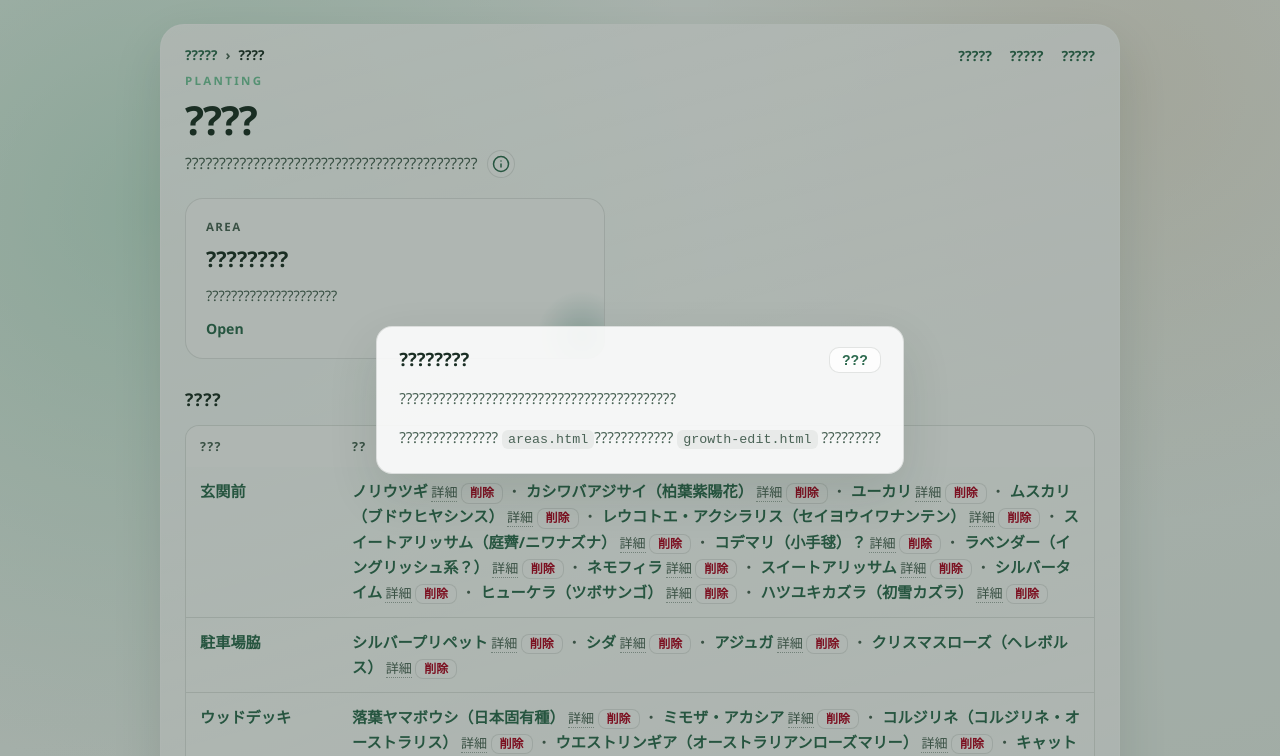
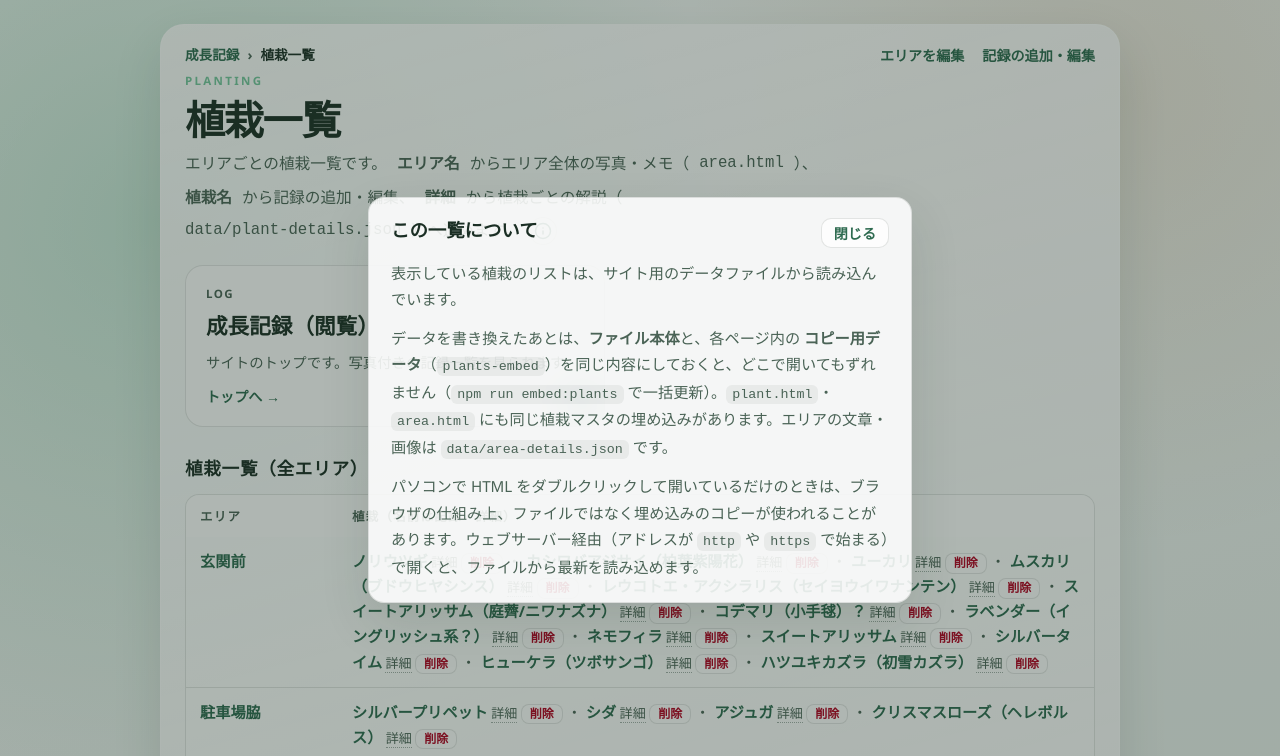
Before and after one commit to imusuke/planting, a website: page plants.html in a window 1280 px wide. Both pictures are taken after a click on the button "この一覧について（説明を開く）". Shown: the top 756 px of the page. Drawn offline with Linux system fonts and the light colour scheme; no server answers.

Commit message:
fix: restore mojibake-free page copy

```diff
--- a/growth.js
+++ b/growth.js
@@ -2834,9 +2834,9 @@
       quick.innerHTML =
         '<h2 id="home-quick-heading">Quick Start</h2>' +
         '<div class="home-quick-grid">' +
-        '<a class="card growthlog" href="./areas.html"><span class="card-label">Step 1</span><h2>????????</h2><p>?????????????????????</p><span class="open">Open</span></a>' +
-        '<a class="card growthlog" href="./plants.html"><span class="card-label">Step 2</span><h2>???????</h2><p>?????????????????????</p><span class="open">Open</span></a>' +
-        '<a class="card growthlog" href="./growth-edit.html"><span class="card-label">Step 3</span><h2>???????</h2><p>???????????????</p><span class="open">Open</span></a>' +
+        '<a class="card growthlog" href="./growth-edit.html"><span class="card-label">Step 1</span><h2>記録を追加</h2><p>写真とメモを追加します。</p><span class="open">Open</span></a>' +
+        '<a class="card growthlog" href="./plants.html"><span class="card-label">Step 2</span><h2>植物一覧を見る</h2><p>植物・エリアの情報を確認します。</p><span class="open">Open</span></a>' +
+        '<a class="card growthlog" href="./areas.html"><span class="card-label">Step 3</span><h2>エリア一覧を見る</h2><p>エリア詳細ページを開きます。</p><span class="open">Open</span></a>' +
         "</div>";
       if (header.nextSibling) main.insertBefore(quick, header.nextSibling);
       else main.appendChild(quick);
--- a/plants.html
+++ b/plants.html
@@ -4,36 +4,35 @@
   <meta charset="UTF-8" />
   <meta name="viewport" content="width=device-width, initial-scale=1.0" />
   <meta name="theme-color" content="#2d6a4f" />
-  <title>???? | ????</title>
+  <title>植栽メモ — 植栽一覧</title>
   <link rel="icon" href="/favicon.svg" type="image/svg+xml" sizes="any" />
   <link rel="apple-touch-icon" href="/favicon.svg" />
   <link rel="stylesheet" href="./styles.css" />
 </head>
 <body>
   <main class="panel">
-    <nav class="top growth-nav-top" aria-label="?????">
+    <nav class="top growth-nav-top" aria-label="パンくずリスト">
       <ol class="growth-breadcrumb">
-        <li><a href="./areas.html">?????</a></li>
-        <li aria-current="page">????</li>
+        <li><a href="./index.html">成長記録</a></li>
+        <li aria-current="page">植栽一覧</li>
       </ol>
       <div class="growth-nav-extra">
-        <a href="./areas.html">?????</a>
-        <a href="./area-edit.html">?????</a>
-        <a href="./growth-edit.html">?????</a>
+        <a href="./area-edit.html">エリアを編集</a>
+        <a href="./growth-edit.html">記録の追加・編集</a>
       </div>
     </nav>
 
     <header class="page-header">
       <p class="eyebrow">Planting</p>
-      <h1>????</h1>
+      <h1>植栽一覧</h1>
       <p class="lead lead--with-info">
-        ???????????????????????????????????????????
+        エリアごとの植栽一覧です。<strong>エリア名</strong>からエリア全体の写真・メモ（<code>area.html</code>）、<strong>植栽名</strong>から記録の追加・編集、<strong>詳細</strong>から植栽ごとの解説（<code>data/plant-details.json</code>）へ進めます。
         <button
           type="button"
           class="info-icon-btn"
           data-open-dialog="index-page-info-dialog"
-          aria-label="?????????????"
-          title="??"
+          aria-label="この一覧について（説明を開く）"
+          title="説明"
         >
           <svg xmlns="http://www.w3.org/2000/svg" width="18" height="18" viewBox="0 0 24 24" fill="none" stroke="currentColor" stroke-width="2" stroke-linecap="round" aria-hidden="true">
             <circle cx="12" cy="12" r="10" />
@@ -43,28 +42,28 @@
       </p>
     </header>
 
-    <section class="grid grid--cta" aria-label="??????????">
-      <a class="card growthlog" href="./areas.html">
-        <span class="card-label">Area</span>
-        <h2>????????</h2>
-        <p>?????????????????????</p>
-        <span class="open">Open</span>
+    <section class="grid grid--cta" aria-label="成長記録トップへのリンク">
+      <a class="card growthlog" href="./index.html">
+        <span class="card-label">Log</span>
+        <h2>成長記録（閲覧）</h2>
+        <p>サイトのトップです。写真付きの記録一覧を見られます。</p>
+        <span class="open">トップへ →</span>
       </a>
     </section>
 
     <section class="plant-overview" aria-labelledby="plant-overview-heading">
-      <h2 id="plant-overview-heading">????</h2>
+      <h2 id="plant-overview-heading">植栽一覧（全エリア）</h2>
       <div class="plant-table-wrap">
         <table class="plant-table">
           <thead>
             <tr>
-              <th scope="col">???</th>
-              <th scope="col">??</th>
+              <th scope="col">エリア</th>
+              <th scope="col">植栽（名前は記録・詳細）</th>
             </tr>
           </thead>
           <tbody id="plant-table-body">
             <tr>
-              <td colspan="2" class="plant-loading">??????</td>
+              <td colspan="2" class="plant-loading">読み込み中…</td>
             </tr>
           </tbody>
         </table>
@@ -74,14 +73,15 @@
     <dialog id="index-page-info-dialog" class="info-dialog" aria-labelledby="index-info-title">
       <div class="info-dialog-inner">
         <div class="info-dialog-head">
-          <h2 id="index-info-title" class="info-dialog-title">????????</h2>
+          <h2 id="index-info-title" class="info-dialog-title">この一覧について</h2>
           <form method="dialog">
-            <button type="submit" class="info-dialog-close">???</button>
+            <button type="submit" class="info-dialog-close">閉じる</button>
           </form>
         </div>
         <div class="info-dialog-body">
-          <p>??????????????????????????????????????????</p>
-          <p>??????????????? <code>areas.html</code>???????????? <code>growth-edit.html</code> ?????????</p>
+          <p>表示している植栽のリストは、サイト用のデータファイルから読み込んでいます。</p>
+          <p>データを書き換えたあとは、<strong>ファイル本体</strong>と、各ページ内の <strong>コピー用データ</strong>（<code>plants-embed</code>）を同じ内容にしておくと、どこで開いてもずれません（<code>npm run embed:plants</code> で一括更新）。<code>plant.html</code>・<code>area.html</code> にも同じ植栽マスタの埋め込みがあります。エリアの文章・画像は <code>data/area-details.json</code> です。</p>
+          <p>パソコンで HTML をダブルクリックして開いているだけのときは、ブラウザの仕組み上、ファイルではなく埋め込みのコピーが使われることがあります。ウェブサーバー経由（アドレスが <code>http</code> や <code>https</code> で始まる）で開くと、ファイルから最新を読み込めます。</p>
         </div>
       </div>
     </dialog>
@@ -89,18 +89,18 @@
     <dialog id="hub-link-setup-dialog" class="info-dialog" aria-labelledby="hub-link-setup-title">
       <div class="info-dialog-inner">
         <div class="info-dialog-head">
-          <h2 id="hub-link-setup-title" class="info-dialog-title">????URL?????????</h2>
+          <h2 id="hub-link-setup-title" class="info-dialog-title">リンク集のURLを設定してください</h2>
           <form method="dialog">
-            <button type="submit" class="info-dialog-close">???</button>
+            <button type="submit" class="info-dialog-close">閉じる</button>
           </form>
         </div>
         <div class="info-dialog-body">
-          <p>????????????URL?????????????????????????????????URL??????????</p>
+          <p>「リンク集へ戻る」は、入口のトップページへのリンクです。インターネット上の本番サイトでは、次のいずれかで先のアドレスを指定してください。</p>
           <ul>
-            <li><code>data/hub-link.json</code> ? <code>linkCollectionUrl</code> ?????????URL?????</li>
-            <li>??? HTML ?????? <code>window.__PLANTING_HUB_URL__</code> ?URL??????</li>
+            <li><code>data/hub-link.json</code> の <code>linkCollectionUrl</code> に、リンク集のページのURL（<code>https://…</code> で始まるもの）を書く</li>
+            <li>または、HTML の先頭付近の <code>window.__PLANTING_HUB_URL__</code> に同じURLを書く</li>
           </ul>
-          <p>???????????????????????URL??????????</p>
+          <p>自分のパソコン上のフォルダだけで見ているときは、フォルダの並びに合わせて自動で開くようになっています。</p>
         </div>
       </div>
     </dialog>
```
Also changed, not shown: area.html (+10 -10 lines), plant.html (+8 -9 lines).
